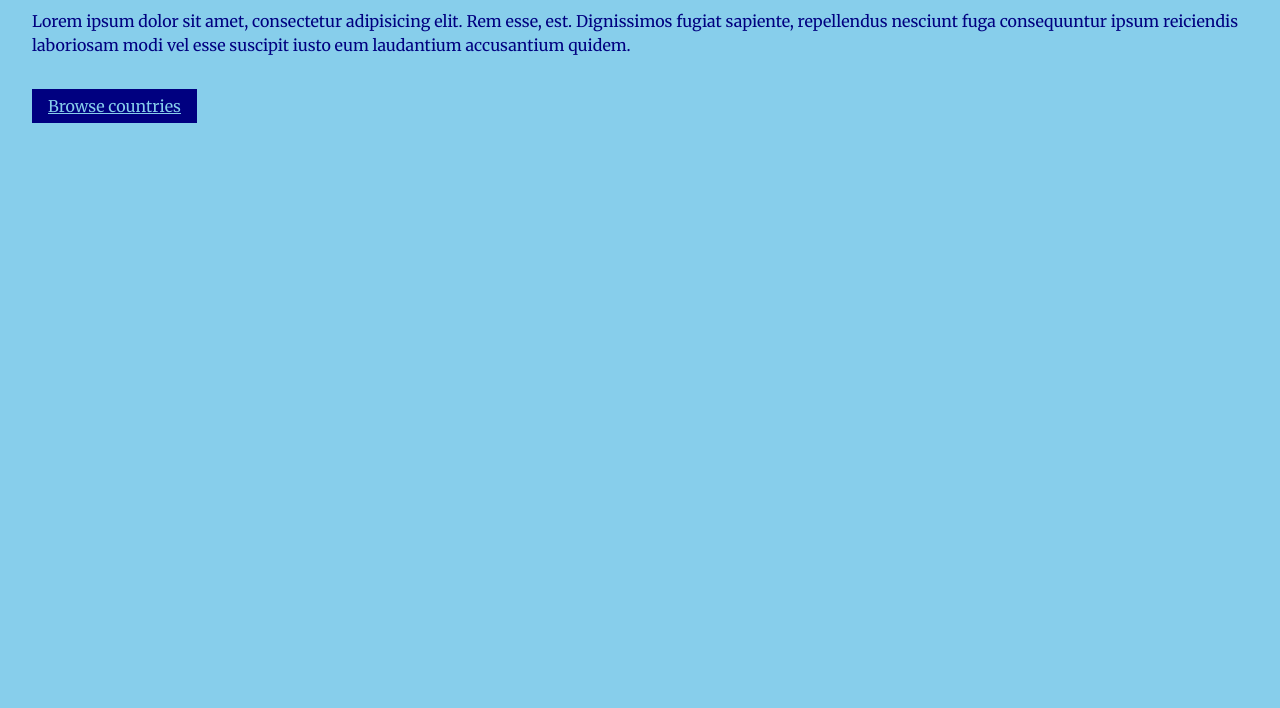
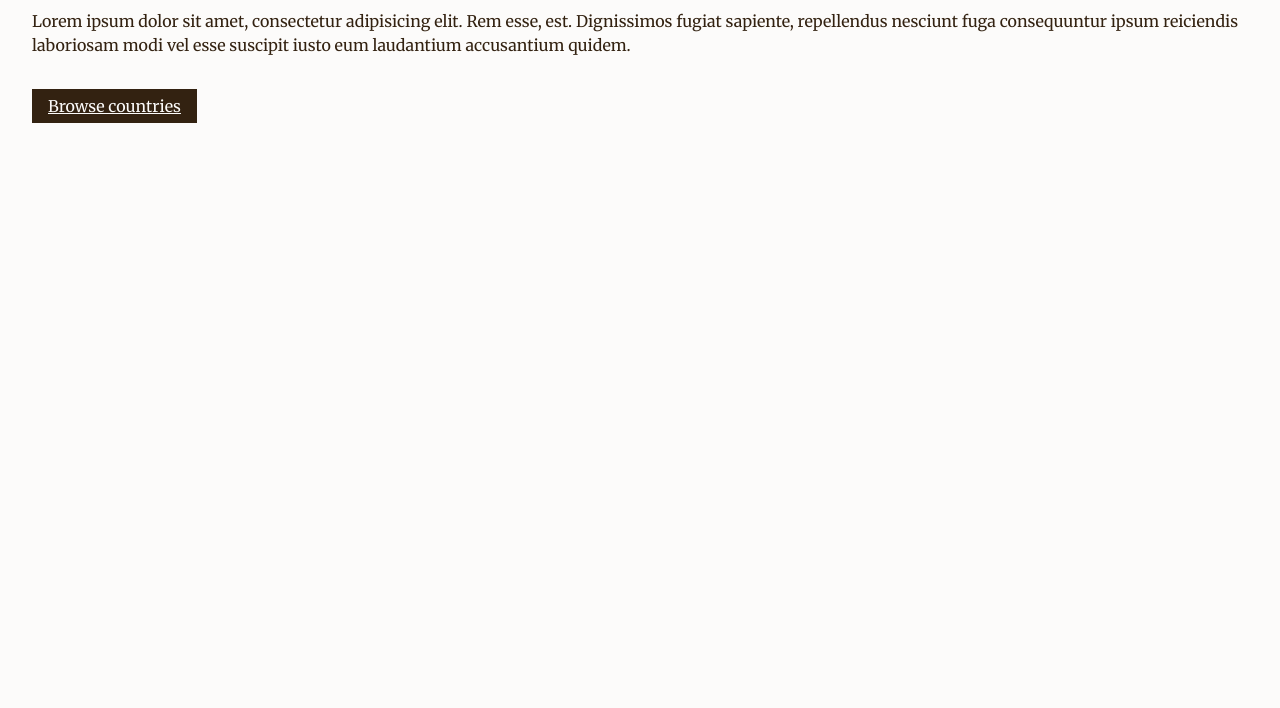
Before and after one commit to bboyle/countries-capitals-app, a website: page app/index.html in a window 1280 px wide. Shown: the part 92-800 px from the top of the page. Drawn offline with Linux system fonts and the light colour scheme.

Commit message:
change colour scheme

```diff
--- a/app/countriesCapitals.css
+++ b/app/countriesCapitals.css
@@ -1,7 +1,7 @@
 body {
 	font: 100%/1.5 "Merriweather", Georgia, serif;
-	background: skyblue;
-	color: navy;
+	background: #fcfbfa;
+	color: #321;
 	margin: 0;
 	padding: 2em;
 }
@@ -30,7 +30,7 @@ th:last-child, td:last-child {
 	padding-right: 0;
 }
 thead th {
-	border-bottom: 1px solid navy;
+	border-bottom: 1px solid #321;
 }
 
 /* nav buttons */
@@ -39,7 +39,7 @@ nav {
 }
 nav a {
 	display: inline-block;
-	background: navy;
-	color: skyblue;
+	background: #321;
+	color: #fcfbfa;
 	padding: .3em 1em;
 }
```
